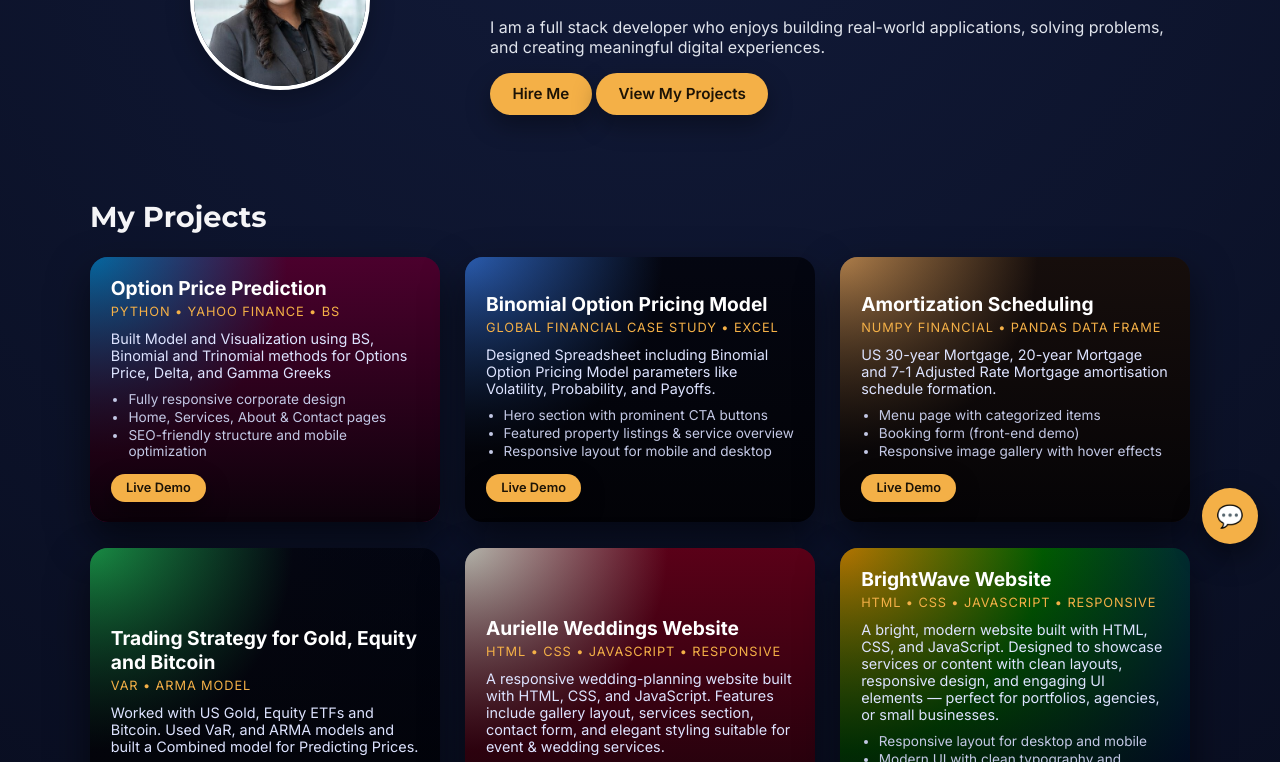
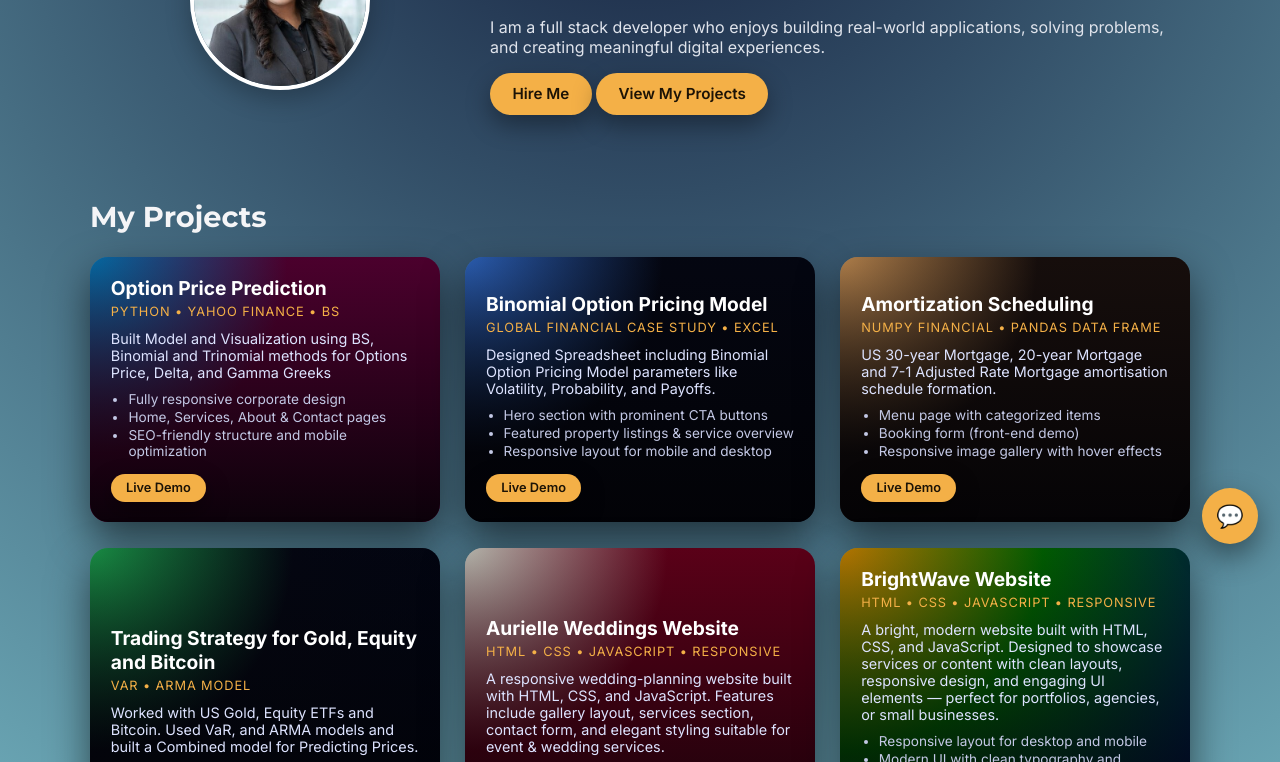
Before and after one commit to shivanivermapro/portfolio-project, a plain HTML site: page index.html in a window 1280 px wide. Shown: the part 234-996 px from the top of the page. Drawn offline with Linux system fonts and the light colour scheme.

Commit message:
Update styles.css

```diff
--- a/styles.css
+++ b/styles.css
@@ -6,7 +6,7 @@
 }
 
 :root {
-  --bg: #050816;
+  --bg: #94e8ee;
   --bg-alt: #0b1020;
   --card-bg: #101429;
   --accent: #f4b047;
```
